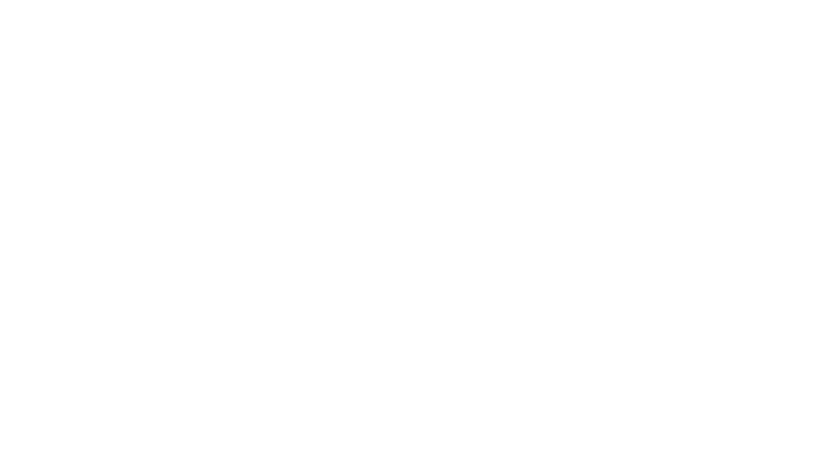
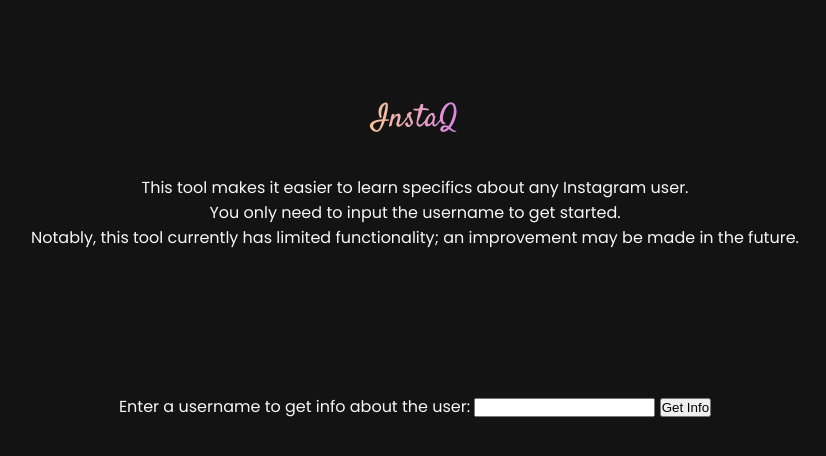
Before and after one commit to rohit7461/instaGram-api-app, a plain HTML site: page index.html in a window 1280 px wide. Shown: the whole page, without its empty margins (225-1051 px from the left). Drawn offline with nearby package versions, Linux system fonts and the light colour scheme.

```diff
--- a/index.html
+++ b/index.html
@@ -1,15 +1,34 @@
 <!DOCTYPE html>
 <html lang="en">
-<head>
-    <meta charset="UTF-8">
-    <meta http-equiv="X-UA-Compatible" content="IE=edge">
-    <meta name="viewport" content="width=device-width, initial-scale=1.0">
+  <head>
+    <meta charset="UTF-8" />
+    <meta http-equiv="X-UA-Compatible" content="IE=edge" />
+    <meta name="viewport" content="width=device-width, initial-scale=1.0" />
     <title>Instagram app</title>
-    <link rel="stylesheet" href="style.css">
-</head>
-<body>
-
+    <link rel="stylesheet" href="style.css" />
+  </head>
+  <body>
+    <header>
+      <h1 class="logo">InstaQ</h1>
+    </header>
+    <section class="about">
+      <p>
+        This tool makes it easier to learn specifics about any Instagram user.
+      </p>
+      <p>You only need to input the username to get started.</p>
+      <p>
+        Notably, this tool currently has limited functionality; an improvement
+        may be made in the future.
+      </p>
+    </section>
+    <section class="form_input">
+        <form>
+            <label for="username">Enter a username to get info about the user:</label>
+            <input type="text" name="username" id="username">
+            <button type="submit">Get Info</button>
+        </form>
+    </section>
     <script src="https://cdn.jsdelivr.net/npm/axios/dist/axios.min.js"></script>
     <script src="index.js"></script>
-</body>
+  </body>
 </html>
--- a/style.css
+++ b/style.css
@@ -1,10 +1,41 @@
 @import url('https://fonts.googleapis.com/css2?family=Poppins:wght@200;400;600;800&family=Satisfy&display=swap');
 
-/* font-family: 'Poppins', sans-serif;
-font-family: 'Satisfy', cursive; */
+*,
+::after,
+::before {
+    padding: 0;
+    margin: 0;
+    box-sizing: border-box;
+}
 
 body {
     display: flex;
+    padding: 96px;
+    align-items: center;
     min-height: 100vh;
     flex-direction: column;
+    font-family: 'Poppins', sans-serif;
+    font-weight: 400;
+    font-size: 16px;
+    background: #131313;
+    color: #f6f6f6;
 }
+
+.logo {
+    position: relative;
+    display: inline-block;
+    padding: 0 10px;
+    font-family: 'Satisfy', cursive;
+    font-weight: 400;
+    font-size: 32px;
+    -webkit-text-fill-color: transparent;
+    background: linear-gradient(to right, #FCCB90, #D57EEB);
+    -webkit-background-clip: text;
+    margin-bottom: 32px;
+}
+
+.about{
+    position: relative;
+    text-align: center;
+    margin-bottom: 144px;
+}
```
Also changed, not shown: icons/bx_chevron-left.png (added), icons/bx_chevron-right.png (added), icons/bx_search.png (added), icons/bxl_codepen.png (added), icons/bxl_github.png (added), icons/bxl_instagram-alt.png (added), icons/bxl_twitter.png (added).
